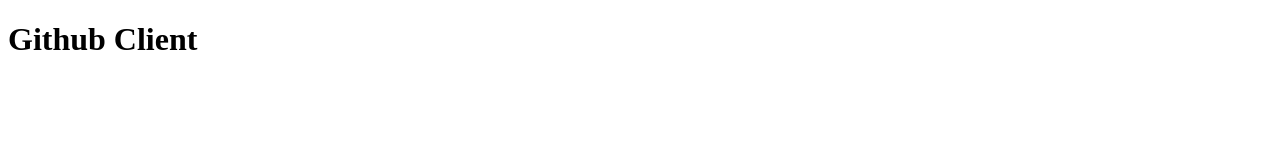
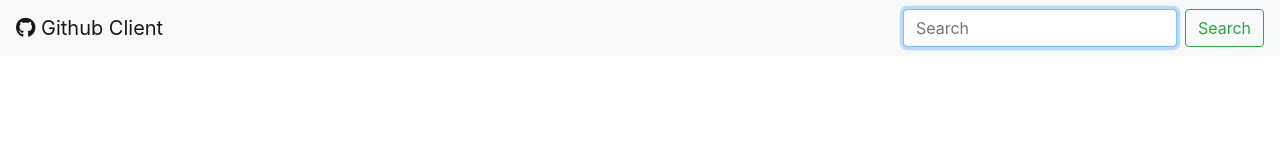
Before and after one commit to jorgebarcos/Js-Github-Clon, a website built with webpack: page src/index.html in a window 1280 px wide. Built offline with nearby package versions, Linux system fonts and the light colour scheme.

Commit message:
Construyendo el HTML

```diff
--- a/src/index.html
+++ b/src/index.html
@@ -5,8 +5,40 @@
     <meta name="viewport" content="width=device-width, initial-scale=1.0">
     <meta http-equiv="X-UA-Compatible" content="ie=edge">
     <title>Github Client</title>
+
+    <!-- Bootstrap 4 -->
+    <link rel="stylesheet" href="https://stackpath.bootstrapcdn.com/bootstrap/4.3.1/css/bootstrap.min.css" integrity="sha384-ggOyR0iXCbMQv3Xipma34MD+dH/1fQ784/j6cY/iJTQUOhcWr7x9JvoRxT2MZw1T" crossorigin="anonymous">
+
+    <!-- Animate CSS-->
+    <link rel="stylesheet" href="https://cdnjs.cloudflare.com/ajax/libs/animate.css/3.7.2/animate.min.css">
+
+    <!-- Font Awesome -->
+    <script src="https://kit.fontawesome.com/fb606b75e1.js" crossorigin="anonymous"></script>
 </head>
 <body>
-    <h1>Github Client</h1>
+    <!-- navegacion  -->
+
+    <nav class="navbar navbar-light bg-light">
+        <a href="/" class="navbar-brand">
+        <i class="fab fa-github"></i> Github Client
+        </a>
+
+        <form class="form-inline my-2 my-lg-0" id="userForm">
+            <input id="textSearch" type="search" class="form-control mr-sm-2" autofocus placeholder="Search">
+            <button class="btn btn-outline-success my-2 my-sm-0" type="submit">Search</button>
+        </form>
+    </nav>
+
+    <div class="container">
+        <div class="row">
+            <div class="col-md-4" id="profile">
+
+            </div>
+            <div class="col-md-8">
+                <div id="repositories"></div>
+            </div>
+        </div>
+    </div>
+
 </body>
 </html>
```
